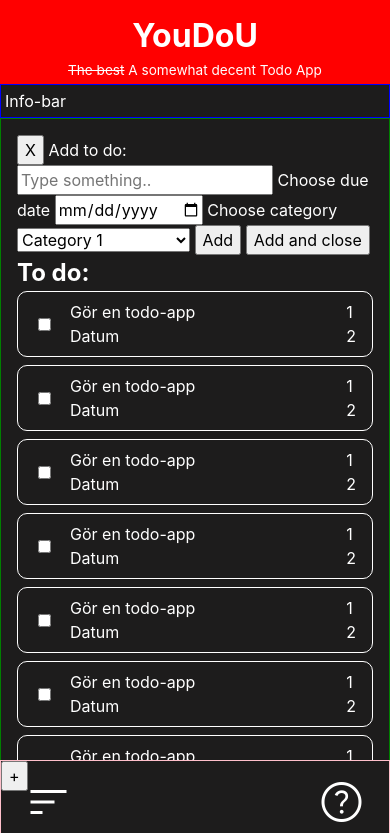
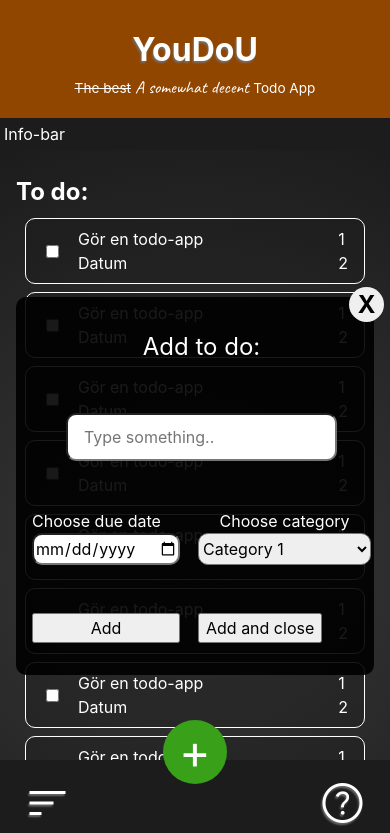
Before and after one commit to maedl/You-Do-U-Todo, a website built with Vite: page index.html in a window 390 px wide. Both pictures are taken after a click on the button "open add to do input field". Shown: the top 833 px of the page. Built offline with nearby package versions, Linux system fonts and the light colour scheme.

Commit message:
add visual improvements for mobile

```diff
--- a/src/style/_general.scss
+++ b/src/style/_general.scss
@@ -4,8 +4,10 @@
   background-color: var(--background-color);
   color: white;
 
-  --header-height: 10vh;
+  --header-height: 14vh;
   --footer-height: 10vh; // body padding-bottom samma värde i mobile
-  --primary-color: red;
-  --background-color: rgb(29, 28, 28); // för root, footer & info-bar..
+  --handwritten-font: 'Caveat', cursive;
+  --primary-color: rgb(145, 70, 0);
+  --background-color: rgb(29 28 28); // för root, footer & info-bar..
+  --rounded-corners: 10px;
 }
--- a/src/style/devices/_mobile.scss
+++ b/src/style/devices/_mobile.scss
@@ -24,10 +24,8 @@ header {
 }
 
 .logo-container {
-  span {
-    font-weight: 700;
-    font-size: 2rem;
-    text-shadow: -1px 2px 2px rgba(114, 114, 114, 90%);
+  h1 {
+    text-shadow: -1px 2px 2px rgba(114, 114, 114, 0.9);
   }
 }
 
@@ -44,22 +42,120 @@ header {
   left: 0;
   right: 0;
   width: 100%;
-  border: 1px solid blue;
+  // border: 1px solid blue;
   padding: 0.25rem;
 }
 
 .main-container {
-  border: 1px solid green;
-  padding: 1rem;
-  padding-bottom: calc(var(--footer-height) - 2vh);
+  // border: 1px solid green;
+  background: rgb(50,50,50);
+  background: radial-gradient(circle,
+   rgba(50,50,50,1) 0%,
+   rgba(46,46,46,1) 39%,
+   rgba(29,28,28,1) 100%);
+  padding: 1.5rem 1rem;
+  padding-bottom: calc(var(--footer-height) - 2vh);   // för att "+-knappen" inte ska dölja content
   display: flex;
   flex-direction: column;
   justify-content: space-between;
-  min-height: 30vh;
+  min-height: 40vh;
   overflow-y: auto;
 }
 
-.todo-container {
+.input-section {
+  display: none;
+}
+
+.input-active {
+  background-color: rgba(0, 0, 0, 0.9);
+  border-radius: var(--rounded-corners);
+  position: fixed;
+  left: 1rem;
+  right: 1rem;
+  bottom: calc(var(--footer-height) * 2);
+  padding: 2rem 1rem;
+  display: grid;
+  row-gap: 3rem;
+  grid-template-columns: 1fr 1fr 1fr 1fr;
+  grid-template-rows: auto;
+  grid-template-areas:
+    "input-label input-label input-label input-label"
+    "input input input input"
+    "date . . category "
+    "add-item . . add-item-close";
+
+  button.close-input {
+    display: flex;
+    justify-content: center;
+    align-items: center;
+    border: none;
+    background-color: fff;
+    cursor: pointer;
+    position: absolute;
+    top: -10px;
+    right: -10px;
+    height: 35px;
+    width: 35px;
+    font-size: 1.5rem;
+    font-weight: 700;
+    border-radius: 50%;
+  }
+
+  #input-label {
+    grid-area: input-label;
+    justify-self: center;
+    font-size: 1.5rem;
+  }
+
+  .todo-input {
+    border-radius: var(--rounded-corners);
+    grid-area: input;
+    height: 3rem;
+    justify-self: center;
+    padding: 1rem;
+    width: 80%;
+  }
+
+  #date-label {
+    grid-area: date;
+
+    .todo-datepicker {
+      height: 2rem;
+      border-radius: var(--rounded-corners);
+    }
+  }
+
+  #category-label {
+    @include flex-center-col;
+
+    grid-area: category;
+    width: max-content;
+
+    select {
+      height: 2rem;
+      border-radius: var(--rounded-corners);
+    }
+  }
+
+  .add-todo-item {
+    grid-area: add-item;
+  }
+
+  .add-todo-close {
+    grid-area: add-item-close;
+    width: max-content;
+  }
+}
+
+
+
+
+
+
+
+
+
+.todo-section {
   @include flex-center-col;
 
   margin-bottom: 1rem;
@@ -73,19 +169,20 @@ header {
 .todo {
   display: grid;
   grid-template-columns: min-content 1fr min-content;
-  width: 100%;
+  width: 95%;
   column-gap: 1rem;
   padding: 0.5rem 1rem;
   border: 1px solid #fff;
-  border-radius: 10px;
+  border-radius: var(--rounded-corners);
   margin-bottom: 0.5rem;
+  background-color: rgba(26, 26, 26, 0.3);
 }
 
 .left-grid {
   @include flex-center-col;
 }
 
-.done-container {
+.done-section {
   h2 {
     margin-bottom: 0.5rem;
   }
@@ -93,7 +190,7 @@ header {
 
 footer {
   position: fixed;
-  border: 1px solid pink;
+  // border: 1px solid pink;
   bottom: 0;
   left: 0;
   right: 0;
@@ -104,6 +201,8 @@ footer {
     position: absolute;
     bottom: 2vh;
     font-size: 3rem;
+    cursor: pointer;
+    text-shadow: -1px 2px 2px rgba(114, 114, 114, 0.9);
   }
 
   .sorting-icon {
@@ -115,19 +214,26 @@ footer {
   }
 }
 
-.add-todo {
+.open-add-todo-btn {
   position: relative;
   left: 50%;
   top: -2.5rem;
   transform: translateX(-50%);
-  height: 5rem;
-  width: 5rem;
-  font-size: 4rem;
+  height: 4rem;
+  width: 4rem;
+  font-size: 3rem;
   border-radius: 50%;
   display: flex;
   align-items: center;
   justify-content: center;
   border: none;
   color: white;
-  background-color: rgb(248, 162, 2);
+  background-color: rgb(56, 160, 25);
+  cursor: pointer;
+  transition: all 0.3s ease-in-out;
+
+  &:hover {
+    text-shadow: -1px 2px 2px rgba(114, 114, 114, 0.9);
+    box-shadow: 2px 2px 11px 2px rgba(114, 114, 114, 0.4);
+  }
 }
--- a/src/style/utils/_util-classes.scss
+++ b/src/style/utils/_util-classes.scss
@@ -1,5 +1,10 @@
 .text-strike {
   text-decoration: line-through;
+}
+
+.handwritten {
+  font-family: var(--handwritten-font);
+  font-size: 1.1rem;
 }
 
 .no-items {
@@ -8,3 +13,10 @@
   border: 1px solid #fff;
   border-radius: 10px;
 }
+
+@mixin flex-center-col {
+  display: flex;
+  justify-content: center;
+  align-items: center;
+  flex-direction: column;
+}
```
